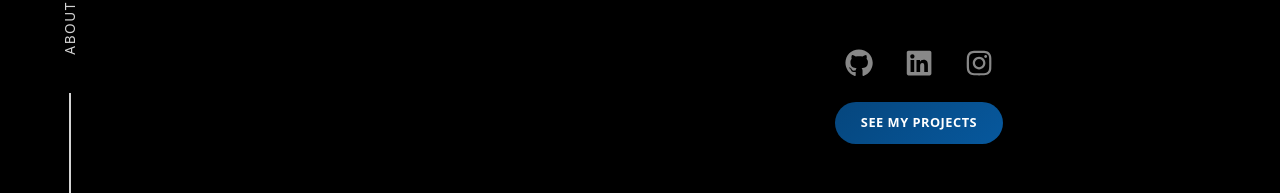
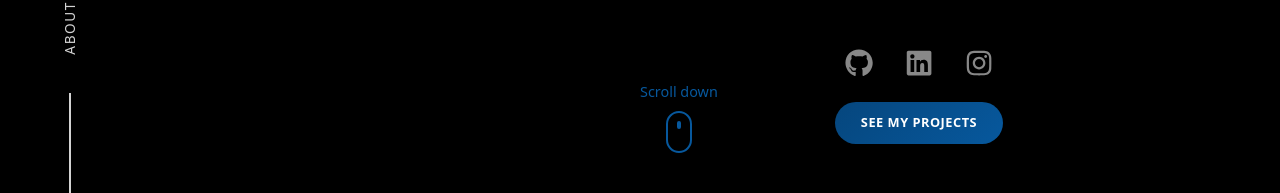
Before and after one commit to comitanigiacomo/deep_mind, a React (Vite) app: page / in a window 1280 px wide. Shown: the part 607-800 px from the top of the page. Built offline with nearby package versions, Linux system fonts and the light colour scheme.

Commit message:
Add scroll event listener and indicator in About component for enhanced user experience

```diff
--- a/src/pages/About.jsx
+++ b/src/pages/About.jsx
@@ -1,4 +1,4 @@
-import { useState } from 'react';
+import { useState, useEffect } from 'react';
 import Container from 'react-bootstrap/Container';
 import Row from 'react-bootstrap/Row';
 import Col from 'react-bootstrap/Col';
@@ -11,6 +11,20 @@ export default function About({ showIntro, setShowIntro }) {
   const { isDarkMode } = useTheme();
   const [inputValue, setInputValue] = useState('');
   const [output, setOutput] = useState('');
+  const [isScrolling, setIsScrolling] = useState(false);
+
+  useEffect(() => {
+    const handleScroll = () => {
+      if (window.scrollY > 50) {
+        setIsScrolling(true);
+      } else {
+        setIsScrolling(false);
+      }
+    };
+
+    window.addEventListener('scroll', handleScroll);
+    return () => window.removeEventListener('scroll', handleScroll);
+  }, []);
 
   const handleKeyDown = (e) => {
     if (e.key === 'Enter') {
@@ -120,6 +134,13 @@ export default function About({ showIntro, setShowIntro }) {
           </Row>
         </Container>
       </div>
+
+      <div className={`scroll-indicator ${isScrolling ? 'fade-out' : ''}`}>
+        <div className="scroll-text">Scroll down</div>
+        <div className="scroll-icon">
+          <div className="scroll-dot"></div>
+        </div>
+      </div>
     </section>
   );
 }
```
